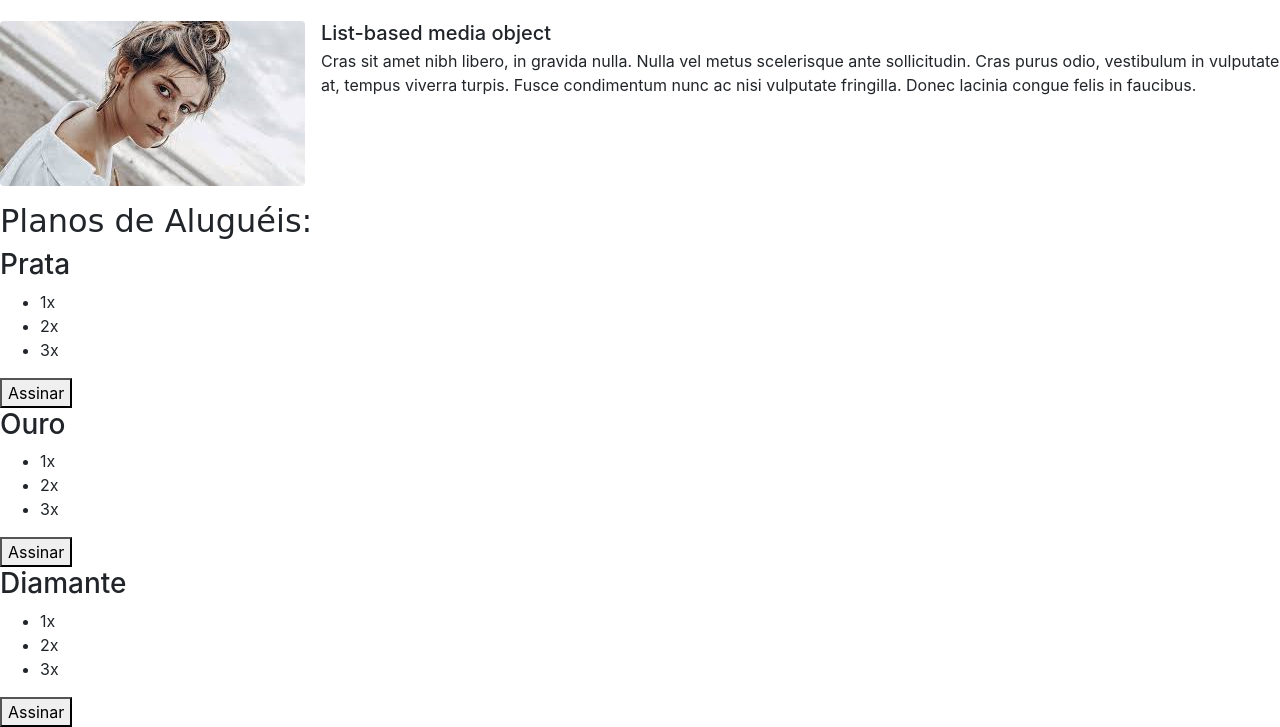
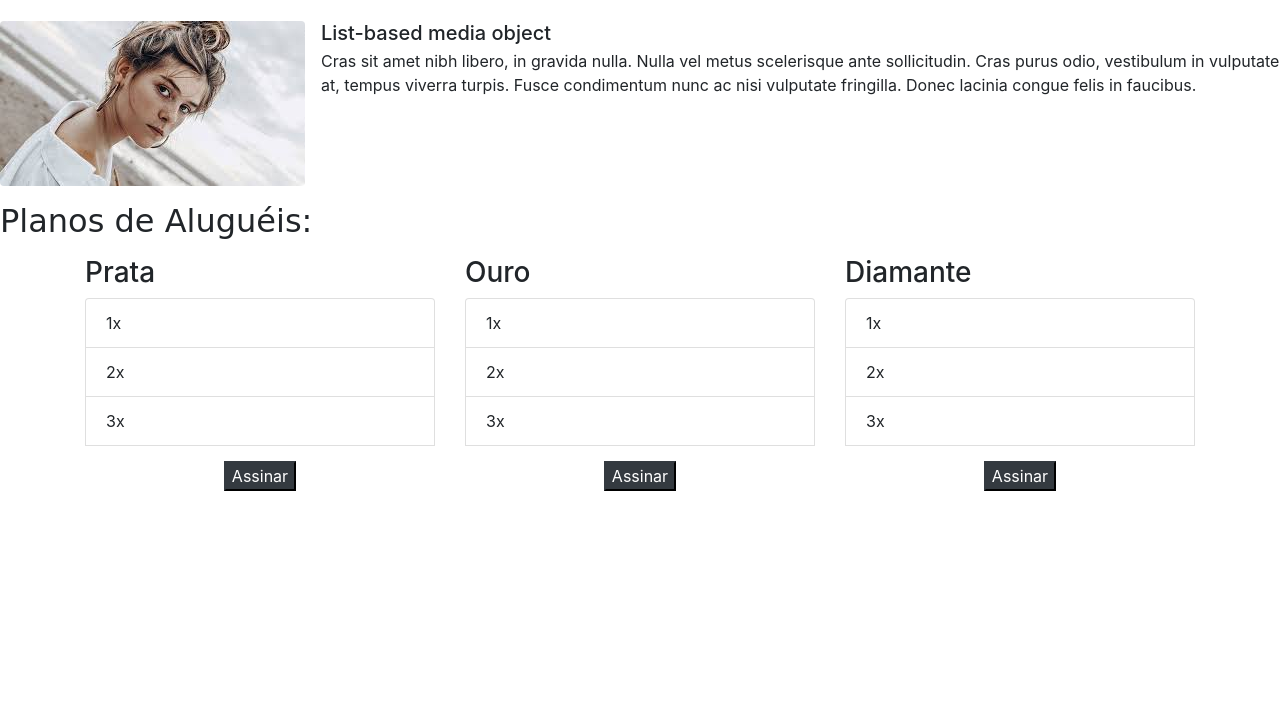
Before and after one commit to gugawag/bs-corretora, a plain HTML site: page index.html in a window 1280 px wide. Shown: the part 1563-2290 px from the top of the page. After the commit the page ends 2054 px from the top, so only its background shows below. Drawn offline with nearby package versions, Linux system fonts and the light colour scheme.

Commit message:
Lista de planos

```diff
--- a/index.html
+++ b/index.html
@@ -10,6 +10,7 @@
           integrity="sha384-ggOyR0iXCbMQv3Xipma34MD+dH/1fQ784/j6cY/iJTQUOhcWr7x9JvoRxT2MZw1T" crossorigin="anonymous">
     <link rel="stylesheet" href="css/index.css">
 </head>
+
 <body>
 <!-- Regiao do cabecalho -->
 <header class="fixed-top">
@@ -100,7 +101,8 @@
                     </div>
                 </div>
                 <div class="col-9">
-                    <img class="card-imagem-destaque rounded img-fluid img-thumbnail" src="img/casa-destaque.jpg" alt="Foto da casa em destaque">
+                    <img class="card-imagem-destaque rounded img-fluid img-thumbnail" src="img/casa-destaque.jpg"
+                         alt="Foto da casa em destaque">
                 </div>
             </div>
         </div>
@@ -116,21 +118,27 @@
                     <img src="img/foto-cliente1.jpeg" class="mr-3 rounded" alt="...">
                     <div class="media-body">
                         <h5 class="mt-0 mb-1">List-based media object</h5>
-                        Cras sit amet nibh libero, in gravida nulla. Nulla vel metus scelerisque ante sollicitudin. Cras purus odio, vestibulum in vulputate at, tempus viverra turpis. Fusce condimentum nunc ac nisi vulputate fringilla. Donec lacinia congue felis in faucibus.
+                        Cras sit amet nibh libero, in gravida nulla. Nulla vel metus scelerisque ante sollicitudin. Cras
+                        purus odio, vestibulum in vulputate at, tempus viverra turpis. Fusce condimentum nunc ac nisi
+                        vulputate fringilla. Donec lacinia congue felis in faucibus.
                     </div>
                 </li>
                 <li class="media my-4">
                     <img src="img/foto-cliente2.jpeg" class="mr-3 rounded" alt="...">
                     <div class="media-body">
                         <h5 class="mt-0 mb-1">List-based media object</h5>
-                        Cras sit amet nibh libero, in gravida nulla. Nulla vel metus scelerisque ante sollicitudin. Cras purus odio, vestibulum in vulputate at, tempus viverra turpis. Fusce condimentum nunc ac nisi vulputate fringilla. Donec lacinia congue felis in faucibus.
+                        Cras sit amet nibh libero, in gravida nulla. Nulla vel metus scelerisque ante sollicitudin. Cras
+                        purus odio, vestibulum in vulputate at, tempus viverra turpis. Fusce condimentum nunc ac nisi
+                        vulputate fringilla. Donec lacinia congue felis in faucibus.
                     </div>
                 </li>
                 <li class="media">
                     <img src="img/foto-cliente3.jpeg" class="mr-3 rounded" alt="...">
                     <div class="media-body">
                         <h5 class="mt-0 mb-1">List-based media object</h5>
-                        Cras sit amet nibh libero, in gravida nulla. Nulla vel metus scelerisque ante sollicitudin. Cras purus odio, vestibulum in vulputate at, tempus viverra turpis. Fusce condimentum nunc ac nisi vulputate fringilla. Donec lacinia congue felis in faucibus.
+                        Cras sit amet nibh libero, in gravida nulla. Nulla vel metus scelerisque ante sollicitudin. Cras
+                        purus odio, vestibulum in vulputate at, tempus viverra turpis. Fusce condimentum nunc ac nisi
+                        vulputate fringilla. Donec lacinia congue felis in faucibus.
                     </div>
                 </li>
             </ul>
@@ -139,35 +147,37 @@
     </section>
 
     <!-- Região dos planos de aluguéis -->
-    <section id="planos">
-        <div>
     <h2 class="fonte-titulo">Planos de Aluguéis:</h2>
+    <section id="planos" class="container mt-3">
+        <div class="row">
+            <div class="col">
                 <div>
                     <h3>Prata</h3>
-                <ul>
-                    <li>1x</li>
-                    <li>2x</li>
-                    <li>3x</li>
+                    <ul class="list-group list-unstyled">
+                        <li class="list-group-item">1x</li>
+                        <li class="list-group-item">2x</li>
+                        <li class="list-group-item">3x</li>
+                        <li class="text-center pt-3"><button class="btn-dark text-center">Assinar</button></li>
                     </ul>
-                <button>Assinar</button>
                 </div>
-            <div>
+            </div>
+            <div class="col">
                 <h3>Ouro</h3>
-                <ul>
-                    <li>1x</li>
-                    <li>2x</li>
-                    <li>3x</li>
+                <ul class="list-group list-unstyled">
+                    <li class="list-group-item">1x</li>
+                    <li class="list-group-item">2x</li>
+                    <li class="list-group-item">3x</li>
+                    <li class="text-center pt-3"><button class="btn-dark text-center">Assinar</button></li>
                 </ul>
-                <button>Assinar</button>
             </div>
-            <div>
+            <div class="col">
                 <h3>Diamante</h3>
-                <ul>
-                    <li>1x</li>
-                    <li>2x</li>
-                    <li>3x</li>
+                <ul class="list-group list-unstyled">
+                    <li class="list-group-item">1x</li>
+                    <li class="list-group-item">2x</li>
+                    <li class="list-group-item">3x</li>
+                    <li class="text-center pt-3"><button class="btn-dark text-center">Assinar</button></li>
                 </ul>
-                <button>Assinar</button>
             </div>
         </div>
     </section>
```
Lines whose indentation alone changed are shown as unchanged.
